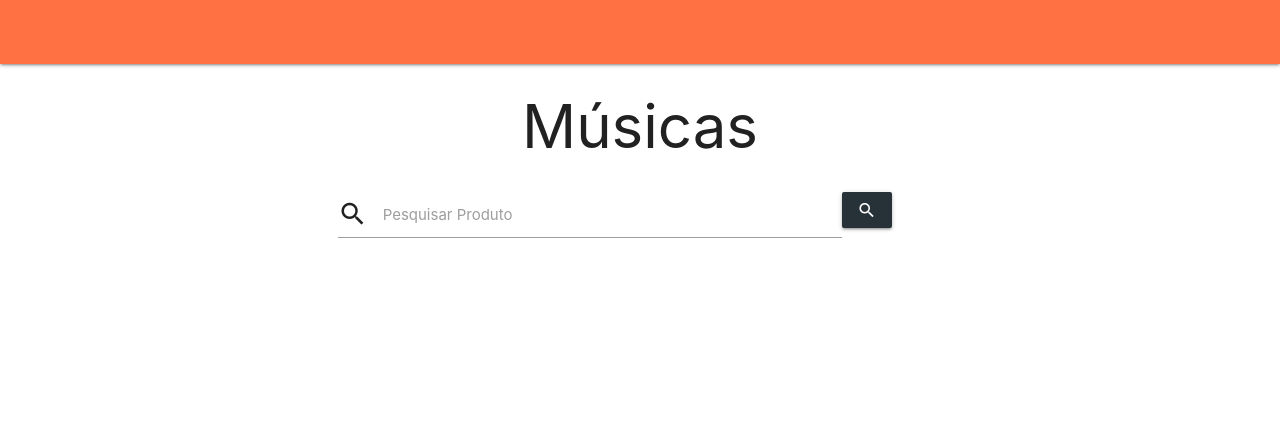
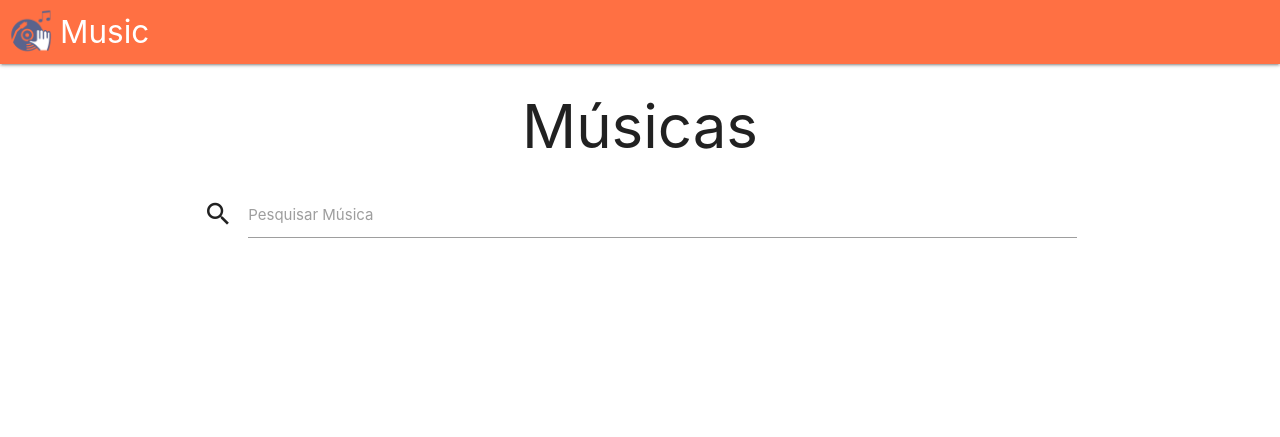
Before and after one commit to LucasSantus/music, a Django app: page / in a window 1280 px wide. Shown: the top 437 px of the page. Run offline with Django 3.2, Linux system fonts and the light colour scheme; data that the repository does not hold is empty.

Commit message:
subindo alterações

```diff
--- a/static/css/index.css
+++ b/static/css/index.css
@@ -9,49 +9,8 @@ main {
     flex: 1 0 auto;
 }
 
-/* HEADER */
-.nav-wrapper{
-    background-color: #32BF84;
-}
-
-/* FOOTER */
-.page-footer{
-    background-color: transparent;
-}
-
-/* CARD's */
-.container .container .card{
-    padding: 2%;
-}
-
-.container .container .card .container h2 span{
-    font-size: large;
-
-}
-
-.alert .card-content span {
-    font-weight: bold;
-    font-size: 1.1em;
-    margin-right:4px;
-}
-
-.alert .card-content .material-icons {
-    font-size: 1.5em;
-    position: relative;
-    top: 5px;
-    margin-right: 0.5em;
-}
-
-.brand-logo{
-    margin-left: 1%;
-}
-
 /* Texto de ínicio */
 .text-theme{
     width: 100%;
     font-size: 60px;
 }
-
-.icones-sociais li {
-    display: inline-block;
-}
--- a/templates/base.html
+++ b/templates/base.html
@@ -31,12 +31,11 @@
         <header>
             <div class="navbar-fixed">
                 <nav>
-                    <div class="nav-wrapper deep-orange lighten-1 center">
-                        <!-- <img src="media/images/logo.png" width="60px" height="60px"></img>
+                    <div class="nav-wrapper deep-orange lighten-1">
+                        <img src="media/images/logo.png" width="60px" height="60px"></img>
                         <a href="/" class="brand-logo">
                             <span class='truncate'>Music</span>
-                        </a> -->
-
+                        </a>
                     </div>
                 </nav>
             </div>
--- a/templates/musica/index.html
+++ b/templates/musica/index.html
@@ -6,21 +6,36 @@
     <div class="col s12 m6 l10 center">
         <h3 class="text-theme truncate">Músicas</h3>
     </div>
-    <div class="container">
-        <form method="POST">
-            {% csrf_token %}
-            <div class="container">
+
+
+    <form method="POST">
+        {% csrf_token %}
+        <div class="container">
+            <div class="row">
+                <div class="row">
+                    <div class="input-field col s12">
+                        <i class="material-icons prefix" type="submit">search</i>
+                        <input type="text" name="pesquisa" id="pesquisa">
+                        <label for="pesquisa">Pesquisar Música</label>
+                   </div>
+                </div>
+            </div>
+        </div>
+
+        <!-- <div class="container center">
+            <div class="row">
                 <div class="row">
                     <div class="input-field col s12">
                         <i class="material-icons prefix">search</i>
-                        <input type="text" name="pesquisa" id="pesquisa" class="col s10">
-                        <label for="autocomplete-input">Pesquisar Produto</label>
+
+                        <label for="pesquisa">Pesquisar Música</label>
                         <button class="waves-effect waves-light btn col s1 blue-grey darken-4" type="submit"><i class="material-icons">search</i></button>
                     </div>
                 </div>
             </div>
-        </form>
-    </div>
+        </div>                     -->
+    </form>
+
 
     <div class="container">
         <div class="row">
@@ -39,7 +54,7 @@
                                     <p>{{music.compositor}}</p>
                                 </div>
                                 <div class="card-action">
-                                    <a href="{{music.link}}" target="_blank">LINK</a>
+                                    <a class= "deep-orange-text text-lighten-1" href="{{music.link}}" target="_blank">LINK</a>
                                 </div>
                             </div>
                         </div>
```
